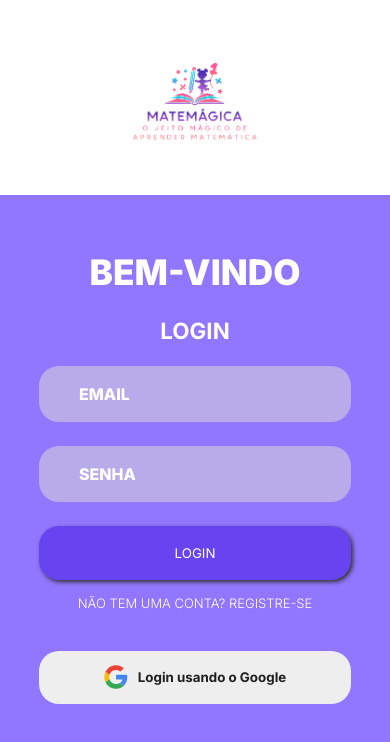
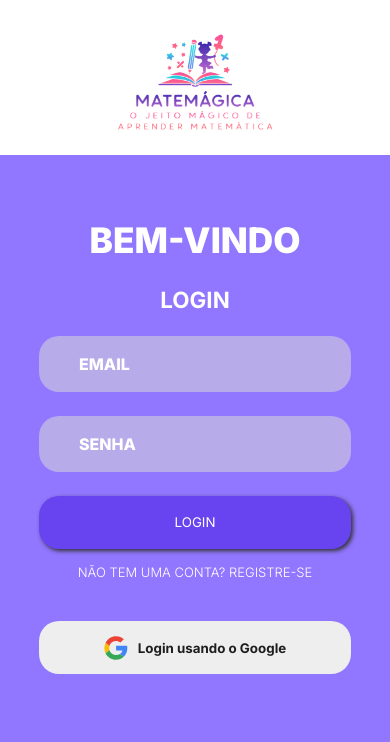
Before and after one commit to AdryelJr/projectMathematics, a React (Vite) app: page /login in a window 390 px wide. Shown: the top 742 px of the page. Built offline with nearby package versions, Linux system fonts and the light colour scheme; no server answers.

Commit message:
Update style.scss

```diff
--- a/src/pages/loginPage/style.scss
+++ b/src/pages/loginPage/style.scss
@@ -73,15 +73,14 @@
     }
 }
 
-/* Responsividade para telas menores */
 @media (max-width: 970px) {
     .container-login {
         flex-direction: column;
     }
 
     .content-logo {
-        width: 40% !important;
-        height: 30vh !important;
+        width: 50% !important;
+        height: 20vh !important;
 
         img {
             width: 100%;
```
